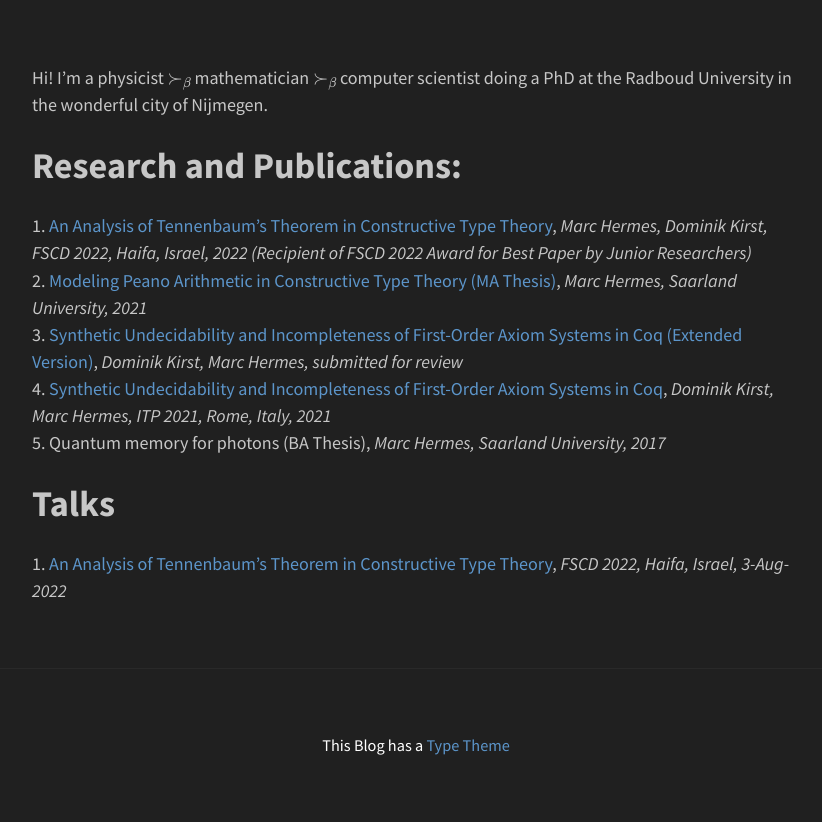
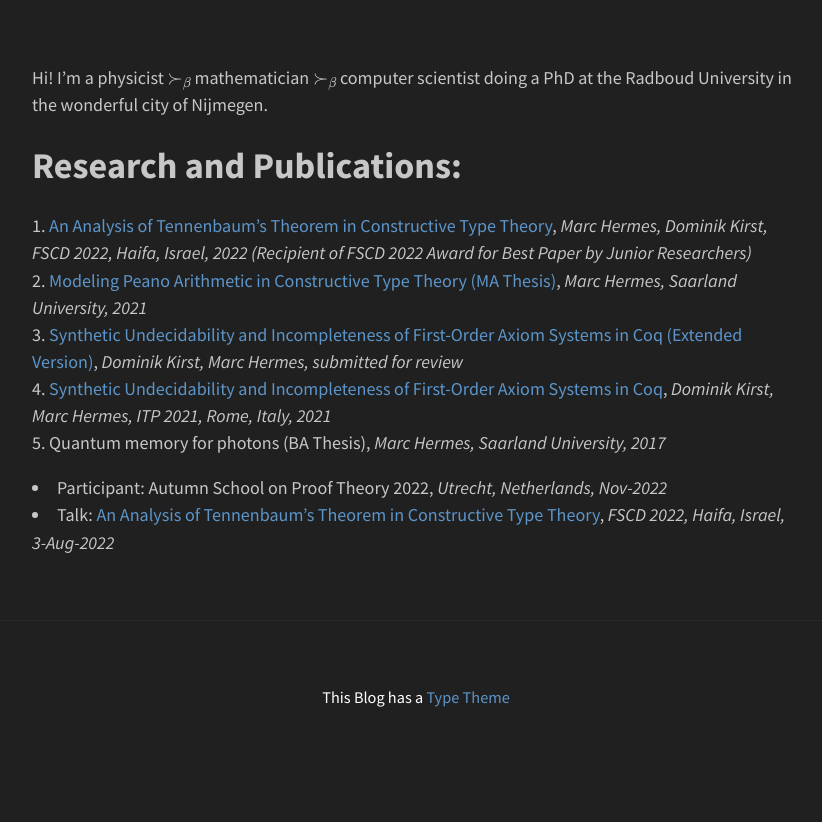
Before and after one commit to HermesMarc/hermesmarc.github.io, a Jekyll site: the page built from about.md, in a window 1280 px wide. Shown: the part 406-1228 px from the top of the page, without its empty margins (224-1046 px from the left). Built offline with Jekyll 4.4.1, drawn with Linux system fonts in a browser that asks for light colours; nearby versions of some CDN libraries; formulas are drawn with MathJax 3; after the commit the page ends 1179 px from its top, so only the background shows below that.

Commit message:
cv epsilon

```diff
--- a/about.md
+++ b/about.md
@@ -17,6 +17,9 @@ Hi! I'm a physicist $$\succ_\beta$$ mathematician $$\succ_\beta$$ computer scien
 4. [Synthetic Undecidability and Incompleteness of First-Order Axiom Systems in Coq](https://drops.dagstuhl.de/opus/volltexte/2021/13918/pdf/LIPIcs-ITP-2021-23.pdf), *Dominik Kirst, Marc Hermes, ITP 2021, Rome, Italy, 2021*
 5. Quantum memory for photons (BA Thesis), *Marc Hermes, Saarland University, 2017*
 
-## Talks
 
-1. [An Analysis of Tennenbaum's Theorem in Constructive Type Theory](https://raw.githubusercontent.com/HermesMarc/Documents/main/Tennenbaum-talk.pdf), *FSCD 2022, Haifa, Israel, 3-Aug-2022*
+
+<!-- Once I have more of these events, change the bullets to a numbering. Makes it look more impressive -->
+
+- Participant: Autumn School on Proof Theory 2022, *Utrecht, Netherlands, Nov-2022*
+- Talk: [An Analysis of Tennenbaum's Theorem in Constructive Type Theory](https://raw.githubusercontent.com/HermesMarc/Documents/main/Tennenbaum-talk.pdf), *FSCD 2022, Haifa, Israel, 3-Aug-2022*
```
